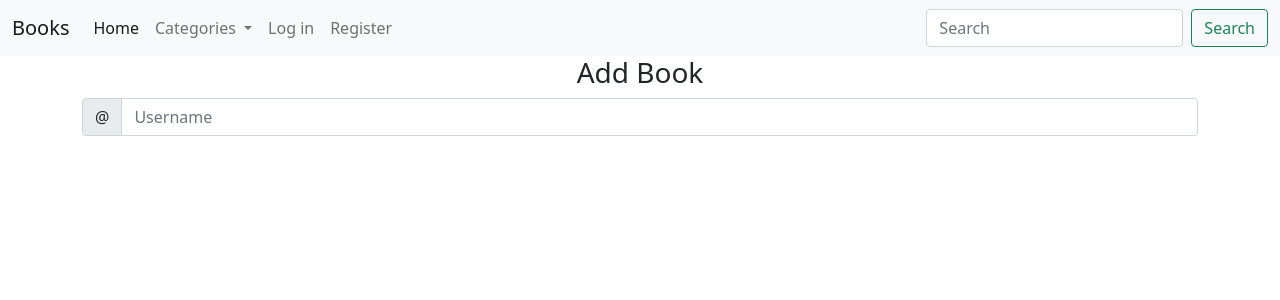
After one commit to Code-Institute-Submissions/Milestone-94, a Flask app: page /add_book in a window 1280 px wide. The commit adds this page. Shown: the top 300 px of the page. Run offline with Flask 2, Linux system fonts and the light colour scheme; some libraries are stand-ins or nearby versions.

Commit message:
create add_book template

```diff
--- a/app.py
+++ b/app.py
@@ -96,6 +96,11 @@ def logout():
     return redirect(url_for("login"))
 
 
+@app.route("/add_book")
+def add_book():
+    return render_template("add_book.html")
+
+
 if __name__ == "__main__":
     app.run(host=os.environ.get("IP"),
             port=int(os.environ.get("PORT")),
--- /dev/null
+++ b/templates/add_book.html
@@ -0,0 +1,13 @@
+{% extends "base.html"%}
+{% block content %}
+
+    <h3 class="text-center">Add Book</h3>
+
+    <form method="POST" action="">
+        <div class="input-group flex-nowrap">
+            <span class="input-group-text" id="addon-wrapping">@</span>
+            <input type="text" class="form-control" placeholder="Username" aria-label="Username" aria-describedby="addon-wrapping">
+        </div>
+    </form>
+
+{% endblock %}
--- a/templates/base.html
+++ b/templates/base.html
@@ -42,7 +42,7 @@
                 <a class="nav-link" href="{{ url_for('profile', username=session['user']) }}">Profile</a>
               </li>
               <li class="nav-item">
-                <a class="nav-link" href="#">New book</a>
+                <a class="nav-link" href="{{ url_for('add_book') }}">New book</a>
               </li>
               <li class="nav-item">
                 <a class="nav-link" href="{{ url_for('logout') }}">Log out</a>
```
